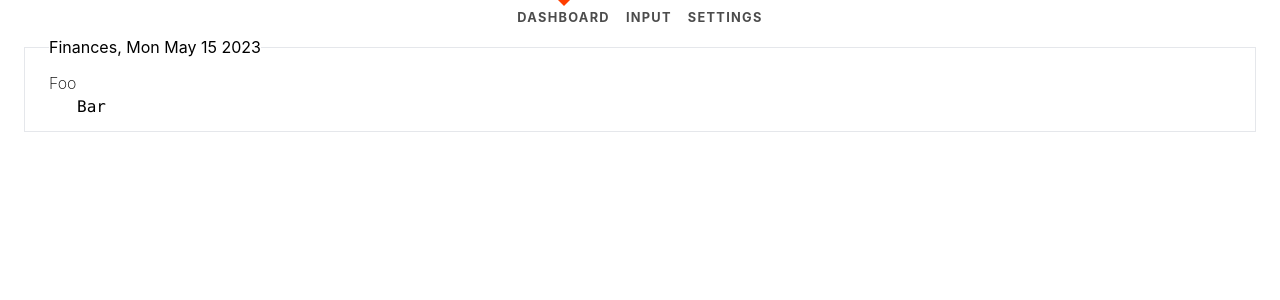
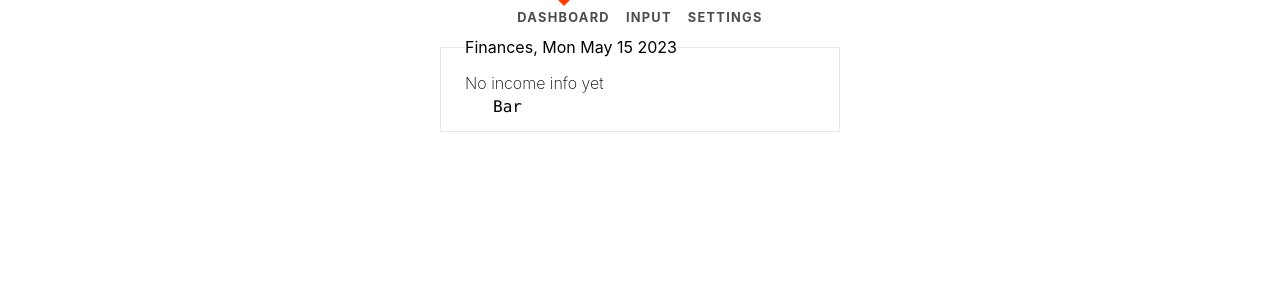
Before and after one commit to 0x5424/budget, a Svelte app: page / in a window 1280 px wide. Shown: the top 300 px of the page. Built offline with nearby package versions, Linux system fonts and the light colour scheme.

Commit message:
Add CurrentFinances panel, derive most recent and upcoming income

```diff
--- /dev/null
+++ b/src/components/CurrentFinances.svelte
@@ -0,0 +1,111 @@
+<script lang=ts>
+  import { today } from 'src/stores'
+  import { lastIncome, nextIncome } from 'src/stores'
+
+  // show a single date or a range
+  $: currentRangeTitle = !$lastIncome ? 'No income info yet' : [
+    'Income for',
+    `${$lastIncome.month + 1}/${$lastIncome.date}`,
+    $nextIncome && `to ${$nextIncome.month + 1}/${$nextIncome.date}`
+  ].filter(Boolean).join(' ')
+</script>
+
+<article class='container max-w-md mx-auto px-6'>
+  <fieldset class='border px-6 py-3'>
+    <legend>Finances, {$today.toDateString()}</legend>
+    <dl class='grid grid-cols-2'>
+      <div class='col-span-2'>
+        <dt>{currentRangeTitle}</dt>
+        <dd>Bar</dd>
+      </div>
+    </dl>
+  </fieldset>
+  <!--
+  <fieldset>
+    <legend>Old</legend>
+    <dl>
+      <dt>Ending balance on {'foofy'}</dt>
+      <dd>{'boofy'}</dd>
+      <dt>Income for {`${'foofy'} to ${'foofy'}`}</dt>
+      <dd>{'foofy'}</dd>
+      <dt>Fixed expenses</dt>
+      <dd>{'boofy'} ({'nyoron'}%)</dd>
+      <dt>Repayments</dt>
+      <dd>{'boofy'} ({'nyoron'}%)</dd>
+      <dt>Disposable Income</dt>
+      <dd class=takehome>{'boofy'}</dd>
+      <dt>Auxillary expenses</dt>
+      <dd>{'foofy'} ({'nyoron'}%)</dd>
+      <dt>Remainder</dt>
+      <dd>{'foofy'}</dd>
+    </dl>
+
+    <dl>
+      <dt>Spending avg. (non-fixed, ~{69} days)</dt>
+      <dd>{100} ({'nyoron'}% per day)</dd>
+    </dl>
+
+    <dl>
+      <dt>Upcoming expenses</dt>
+      <dd>{'foofy'}</dd>
+      <dt class=remainder>Est. balance on {'4-20'}</dt>
+      <dd class=takehome>{'foofy'} ({'nyoron'}%)</dd>
+      <dd>+ {100} (est.)</dd>
+      <dd>= {'foofy'} effective</dd>
+      <dt>Next fixed expenses (estimated)</dt>
+      <dd>{'boofy'} ({'nyoron'}%)</dd>
+      <dt>Next repayments (estimated)</dt>
+      <dd>{'boofy'} ({'nyoron'}%)</dd>
+      <dt>Est. disposable</dt>
+      <dd>{'foofy'} ({'nyoron'}%)</dd>
+    </dl>
+  </fieldset>
+  -->
+</article>
+
+<style>
+  dt {
+    font-weight: 200;
+  }
+
+  dd {
+    margin-left: 1.75rem;
+    font-weight: 500;
+    font-family: var(--font-mono);
+  }
+  /*
+  dt { font-weight: 200; }
+  dd {
+    margin-left: 2em;
+    font-family: var(--font-mono);
+  }
+
+  .takehome {
+    width: fit-content;
+    padding: 0.125em 0.5em;
+    background-color: #facc;
+  }
+
+  .remainder {
+    font-size: 0.875rem;
+    font-weight: 800;
+  }
+
+  .container {
+    display: flex;
+    flex-direction: column;
+    width: 100%;
+  }
+
+  article {
+    padding: 0.25em;
+    display: flex;
+    flex-wrap: wrap;
+    width: 20rem;
+  }
+
+  fieldset {
+    width: 100%;
+  }
+  */
+</style>
--- a/src/pages/Dashboard.svelte
+++ b/src/pages/Dashboard.svelte
@@ -1,103 +1,7 @@
 <script lang=ts>
-  import { today } from 'src/stores'
+  import CurrentFinances from 'src/components/CurrentFinances.svelte'
 </script>
 
-<article class='container mx-auto px-6'>
-  <fieldset class='border px-6 py-3'>
-    <legend>Finances, {$today.toDateString()}</legend>
-    <dl class='grid grid-cols-2'>
-      <div class='col-span-2'>
-        <dt>Foo</dt>
-        <dd>Bar</dd>
-      </div>
-    </dl>
-  </fieldset>
-  <!--
-  <fieldset>
-    <legend>Old</legend>
-    <dl>
-      <dt>Ending balance on {'foofy'}</dt>
-      <dd>{'boofy'}</dd>
-      <dt>Income for {`${'foofy'} to ${'foofy'}`}</dt>
-      <dd>{'foofy'}</dd>
-      <dt>Fixed expenses</dt>
-      <dd>{'boofy'} ({'nyoron'}%)</dd>
-      <dt>Repayments</dt>
-      <dd>{'boofy'} ({'nyoron'}%)</dd>
-      <dt>Disposable Income</dt>
-      <dd class=takehome>{'boofy'}</dd>
-      <dt>Auxillary expenses</dt>
-      <dd>{'foofy'} ({'nyoron'}%)</dd>
-      <dt>Remainder</dt>
-      <dd>{'foofy'}</dd>
-    </dl>
-
-    <dl>
-      <dt>Spending avg. (non-fixed, ~{69} days)</dt>
-      <dd>{100} ({'nyoron'}% per day)</dd>
-    </dl>
-
-    <dl>
-      <dt>Upcoming expenses</dt>
-      <dd>{'foofy'}</dd>
-      <dt class=remainder>Est. balance on {'4-20'}</dt>
-      <dd class=takehome>{'foofy'} ({'nyoron'}%)</dd>
-      <dd>+ {100} (est.)</dd>
-      <dd>= {'foofy'} effective</dd>
-      <dt>Next fixed expenses (estimated)</dt>
-      <dd>{'boofy'} ({'nyoron'}%)</dd>
-      <dt>Next repayments (estimated)</dt>
-      <dd>{'boofy'} ({'nyoron'}%)</dd>
-      <dt>Est. disposable</dt>
-      <dd>{'foofy'} ({'nyoron'}%)</dd>
-    </dl>
-  </fieldset>
-  -->
-</article>
-
-<style>
-  dt {
-    font-weight: 200;
-  }
-
-  dd {
-    margin-left: 1.75rem;
-    font-weight: 500;
-    font-family: var(--font-mono);
-  }
-  /*
-  dt { font-weight: 200; }
-  dd {
-    margin-left: 2em;
-    font-family: var(--font-mono);
-  }
-
-  .takehome {
-    width: fit-content;
-    padding: 0.125em 0.5em;
-    background-color: #facc;
-  }
-
-  .remainder {
-    font-size: 0.875rem;
-    font-weight: 800;
-  }
-
-  .container {
-    display: flex;
-    flex-direction: column;
-    width: 100%;
-  }
-
-  article {
-    padding: 0.25em;
-    display: flex;
-    flex-wrap: wrap;
-    width: 20rem;
-  }
-
-  fieldset {
-    width: 100%;
-  }
-  */
-</style>
+<div>
+  <CurrentFinances />
+</div>
--- /dev/null
+++ b/src/stores/finances.ts
@@ -0,0 +1,72 @@
+// calcs for dashboard
+
+import { today } from './today'
+import { txns } from './db'
+import { derived } from 'svelte/store'
+
+ /** assumption: most recent large income within last 31 days */
+export const lastIncome = derived([today, txns] , ([$today, $txns]) => {
+   return $txns.reduce((prevTxn, txn) => {
+    if (txn.amount < 0) return prevTxn
+    const txnDate = new Date(txn.year, txn.month, txn.date)
+
+    // 1. skip txns in future
+    if (txnDate > $today) return prevTxn // 1. skip txns in future
+
+    const thirtyOneDaysAgo = (new Date($today.getTime() - 31 * 24 * 60 * 60 * 1000))
+    if (txnDate < thirtyOneDaysAgo) return prevTxn // 2. skip old txns
+
+    // 3. first iteration will be blank
+    if (!prevTxn) return txn
+
+    // 4. (unlikely) Keep older txn if amounts match exactly
+    if (prevTxn.amount === txn.amount) {
+      const prevDate = new Date(prevTxn.year, prevTxn.month, prevTxn.date)
+
+      return prevDate > txnDate ? txn : prevTxn
+    }
+
+    // 4. Finally, return current txn only if it's higher amount than previous
+    const prevAmt = prevTxn.rate * prevTxn.amount
+    const currAmt = txn.rate * txn.amount
+
+    return prevAmt > currAmt ? prevTxn : txn
+  }, null)
+})
+
+/** assumption: next large income within 1 month from previous income */
+export const nextIncome = derived([lastIncome, txns] , ([$lastIncome, $txns]) => {
+    // edge case: no lastIncome = no txns
+    if (!$lastIncome) return
+
+   return $txns.reduce((prevTxn, txn) => {
+    if (txn.amount < 0) return prevTxn
+
+    const lastIncomeDate = new Date($lastIncome.year, $lastIncome.month, $lastIncome.date)
+    const txnDate = new Date(txn.year, txn.month, txn.date)
+
+    if (txnDate <= lastIncomeDate) return prevTxn // 1. skip txns before (& including) last income
+
+    const oneMonthLater = new Date($lastIncome.year, $lastIncome.month + 1, $lastIncome.date)
+    if (txnDate > oneMonthLater) return prevTxn // 2. skip txns more than amonth after last income
+
+    // 3. first iteration will be blank
+    if (!prevTxn) return txn
+
+    // 4. (unlikely) Keep newer txn if amounts match exactly
+    if (prevTxn.amount === txn.amount) {
+      const prevDate = new Date(prevTxn.year, prevTxn.month, prevTxn.date)
+
+      return prevDate < txnDate ? txn : prevTxn
+    }
+
+    // 4. Finally, return current txn only if it's higher amount than previous
+    const prevAmt = prevTxn.rate * prevTxn.amount
+    const currAmt = txn.rate * txn.amount
+
+    return prevAmt > currAmt ? prevTxn : txn
+  }, null)
+})
+
+export const lastIncomeDate = derived([lastIncome], ([$lastIncome]) => new Date($lastIncome.year, $lastIncome.month, $lastIncome.date))
+export const nextIncomeDate = derived([nextIncome], ([$nextIncome]) => new Date($nextIncome.year, $nextIncome.month, $nextIncome.date))
--- a/src/stores/index.ts
+++ b/src/stores/index.ts
@@ -1,4 +1,5 @@
 export * from './db'
 export * from './config'
+export * from './finances'
 export * from './routing'
 export * from './today'
```
